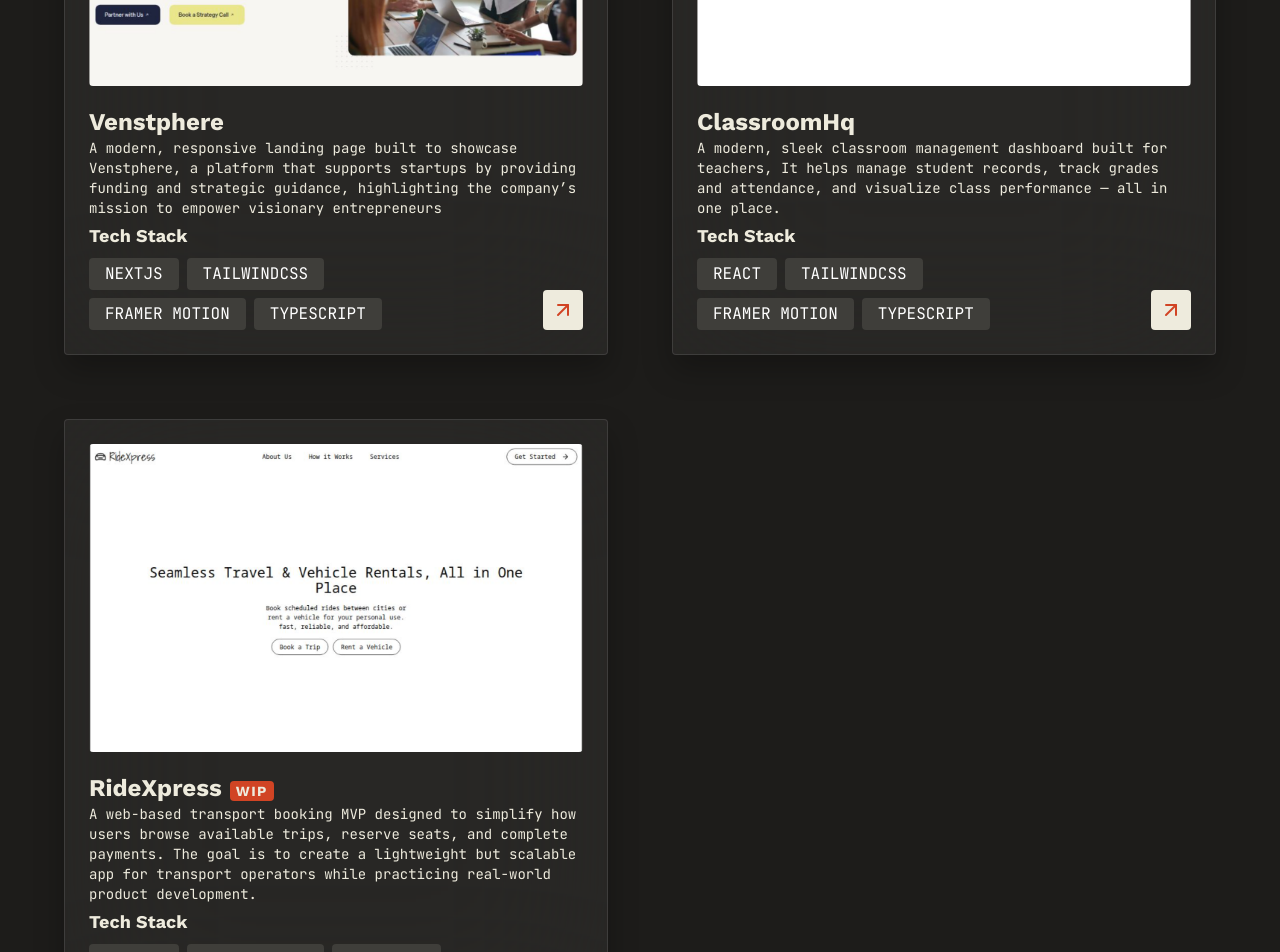
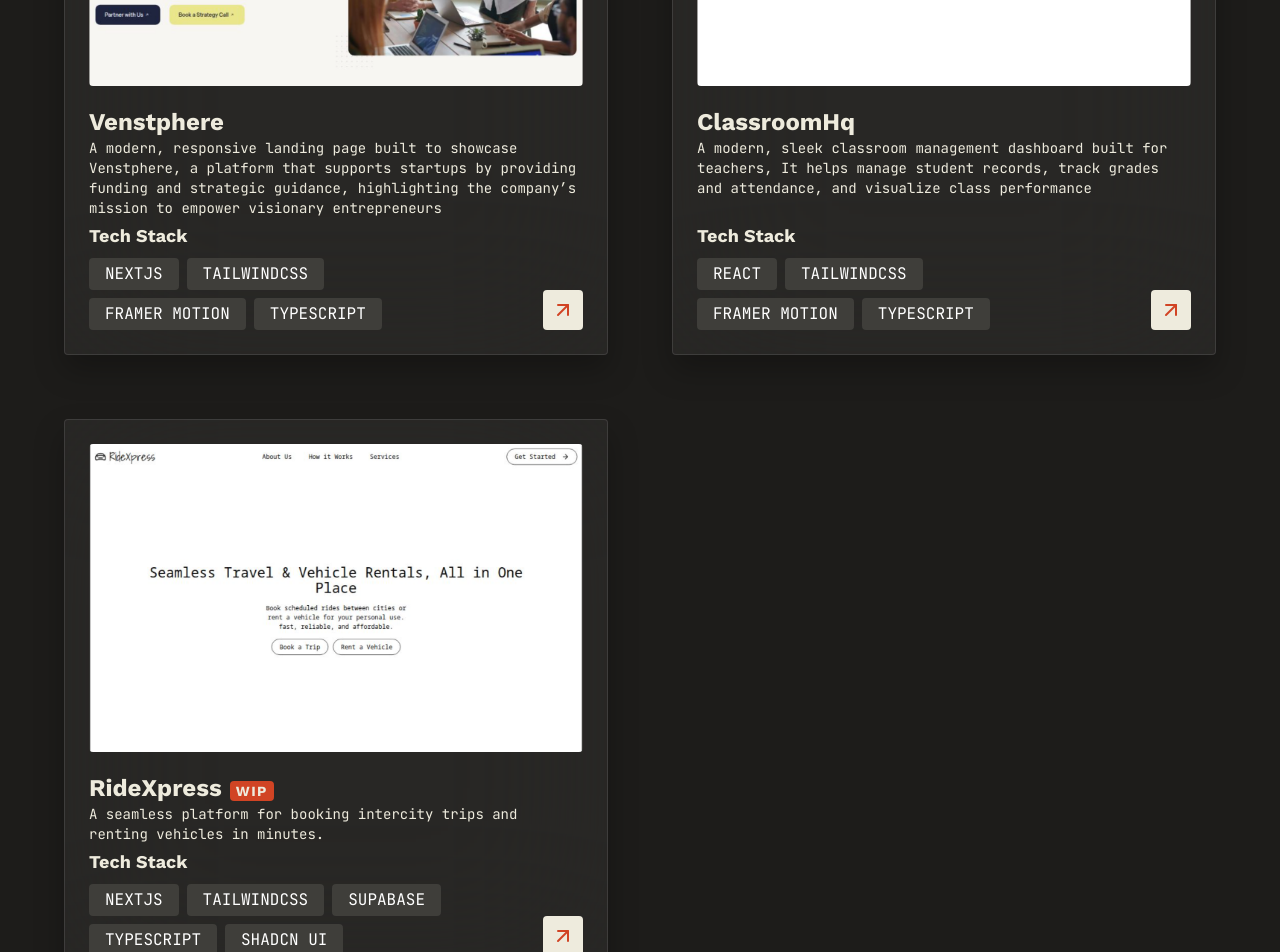
Before and after one commit to bMeen/bmeen, a Next.js app: page /projects in a window 1280 px wide. Shown: the part 480-1432 px from the top of the page. Built offline with nearby package versions, Linux system fonts and the light colour scheme.

Commit message:
project descriptions

```diff
--- a/app/_components/projects/project.ts
+++ b/app/_components/projects/project.ts
@@ -19,23 +19,23 @@ export const projects: Project[] = [
       "A modern, responsive landing page built to showcase Venstphere, a platform that supports startups by providing funding and strategic guidance, highlighting the company’s mission to empower visionary entrepreneurs",
     skills: ["Nextjs", "Tailwindcss", "Framer Motion", "Typescript"],
     url: "https://ventsphere-azure.vercel.app/",
-    image: venstphere,
+    image: venstphere
   },
   {
     title: "ClassroomHq",
     description:
-      "A modern, sleek classroom management dashboard built for teachers, It helps manage student records, track grades and attendance, and visualize class performance — all in one place.",
+      "A modern, sleek classroom management dashboard built for teachers, It helps manage student records, track grades and attendance, and visualize class performance",
     skills: ["React", "Tailwindcss", "Framer Motion", "Typescript"],
     url: "https://classroomhq.vercel.app/",
-    image: classroomhq,
+    image: classroomhq
   },
   {
     title: "RideXpress",
     description:
-      "A web-based transport booking MVP designed to simplify how users browse available trips, reserve seats, and complete payments. The goal is to create a lightweight but scalable app for transport operators while practicing real-world product development.",
+      "A seamless platform for booking intercity trips and renting vehicles in minutes.",
     skills: ["Nextjs", "Tailwindcss", "Supabase", "Typescript", "Shadcn UI"],
     url: "https://ridexpress-dun.vercel.app/",
     image: rideXpress,
-    wip: true,
-  },
+    wip: true
+  }
 ];
```
